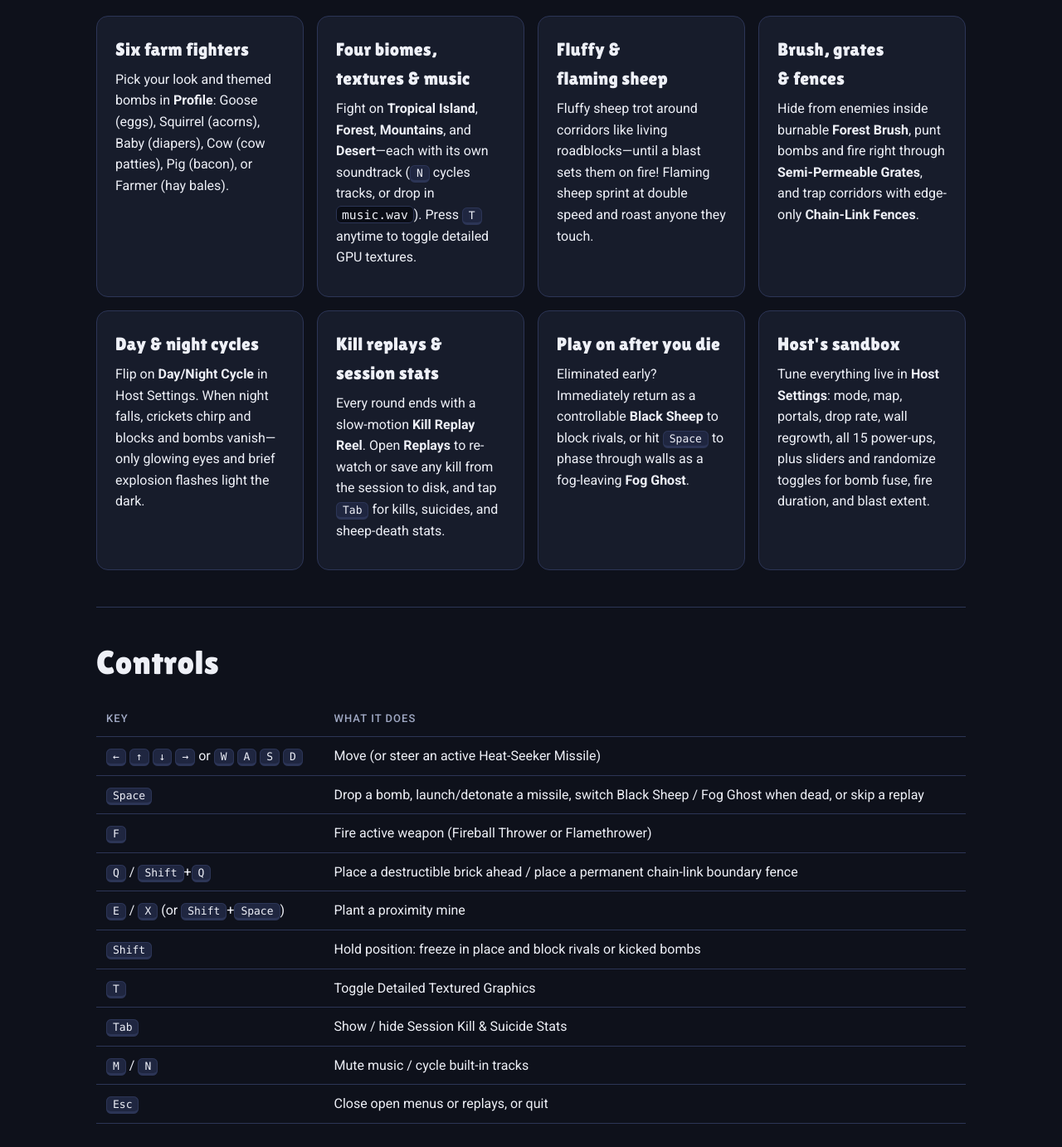
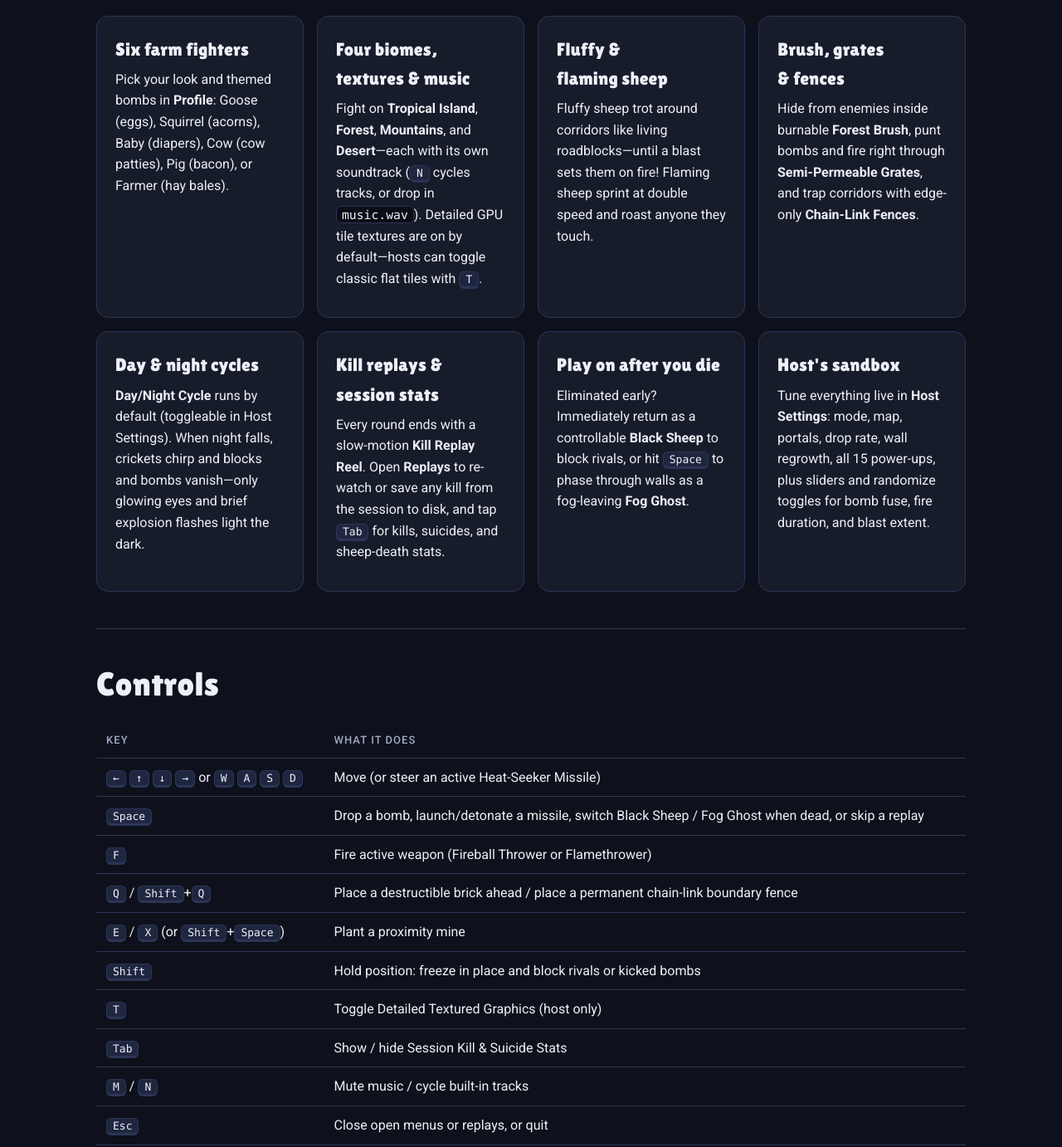
Before and after one commit to colemanbroad/bomberman, a plain HTML site: page index.html in a window 1280 px wide. Shown: the part 2979-4361 px from the top of the page at 83% size. Drawn offline with Linux system fonts and the light colour scheme.

Commit message:
Update hero screenshot with detailed GPU textures and note default textures/day-night

```diff
--- a/index.html
+++ b/index.html
@@ -103,7 +103,7 @@ footer p { max-width: 80ch; }
       <p class="note" id="osnote">Free and open source. Or use the one-line auto-updating installer below.</p>
     </div>
     <figure class="shot">
-      <img src="hero.jpg" alt="Goose Bomberman arena with farm characters, brick walls, wandering sheep, flames, and gift crates" width="1400" height="1050">
+      <img src="hero.jpg" alt="Goose Bomberman Island arena with detailed GPU tile textures, Farmer, Goose, and Cow characters, wandering sheep, portals, chain-link grates, brush, fences, and gift crates" width="1400" height="1050">
       <figcaption>Four players, wandering sheep, portals, hidden brush, and custom host rules—running smoothly at 60 Hz.</figcaption>
     </figure>
   </div>
@@ -247,7 +247,7 @@ footer p { max-width: 80ch; }
       </div>
       <div class="card">
         <h3>Four biomes, textures &amp; music</h3>
-        <p>Fight on <b>Tropical Island</b>, <b>Forest</b>, <b>Mountains</b>, and <b>Desert</b>—each with its own soundtrack (<kbd>N</kbd> cycles tracks, or drop in <code>music.wav</code>). Press <kbd>T</kbd> anytime to toggle detailed GPU textures.</p>
+        <p>Fight on <b>Tropical Island</b>, <b>Forest</b>, <b>Mountains</b>, and <b>Desert</b>—each with its own soundtrack (<kbd>N</kbd> cycles tracks, or drop in <code>music.wav</code>). Detailed GPU tile textures are on by default—hosts can toggle classic flat tiles with <kbd>T</kbd>.</p>
       </div>
       <div class="card">
         <h3>Fluffy &amp; flaming sheep</h3>
@@ -259,7 +259,7 @@ footer p { max-width: 80ch; }
       </div>
       <div class="card">
         <h3>Day &amp; night cycles</h3>
-        <p>Flip on <b>Day/Night Cycle</b> in Host Settings. When night falls, crickets chirp and blocks and bombs vanish—only glowing eyes and brief explosion flashes light the dark.</p>
+        <p><b>Day/Night Cycle</b> runs by default (toggleable in Host Settings). When night falls, crickets chirp and blocks and bombs vanish—only glowing eyes and brief explosion flashes light the dark.</p>
       </div>
       <div class="card">
         <h3>Kill replays &amp; session stats</h3>
@@ -288,7 +288,7 @@ footer p { max-width: 80ch; }
           <tr><td><kbd>Q</kbd> / <kbd>Shift</kbd>+<kbd>Q</kbd></td><td>Place a destructible brick ahead / place a permanent chain-link boundary fence</td></tr>
           <tr><td><kbd>E</kbd> / <kbd>X</kbd> (or <kbd>Shift</kbd>+<kbd>Space</kbd>)</td><td>Plant a proximity mine</td></tr>
           <tr><td><kbd>Shift</kbd></td><td>Hold position: freeze in place and block rivals or kicked bombs</td></tr>
-          <tr><td><kbd>T</kbd></td><td>Toggle Detailed Textured Graphics</td></tr>
+          <tr><td><kbd>T</kbd></td><td>Toggle Detailed Textured Graphics (host only)</td></tr>
           <tr><td><kbd>Tab</kbd></td><td>Show / hide Session Kill &amp; Suicide Stats</td></tr>
           <tr><td><kbd>M</kbd> / <kbd>N</kbd></td><td>Mute music / cycle built-in tracks</td></tr>
           <tr><td><kbd>Esc</kbd></td><td>Close open menus or replays, or quit</td></tr>
```
Also changed, not shown: hero.jpg.
